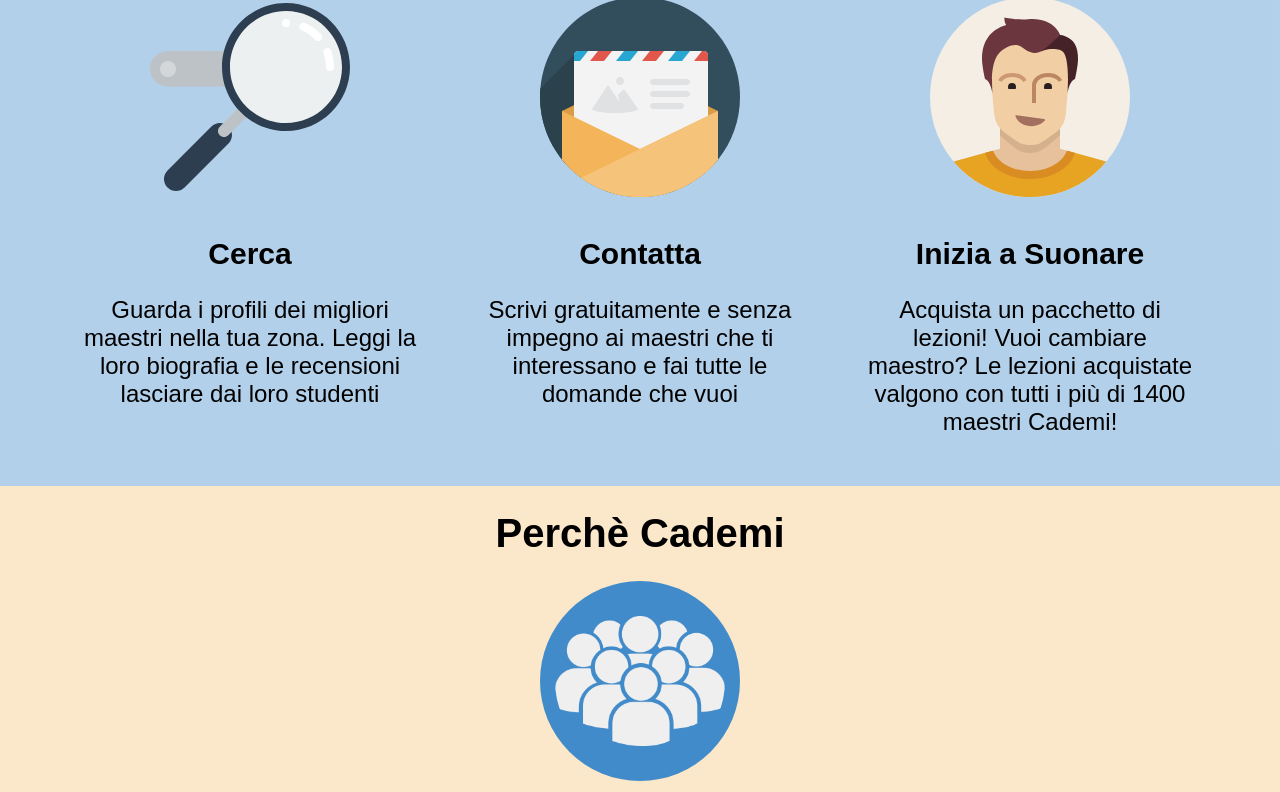
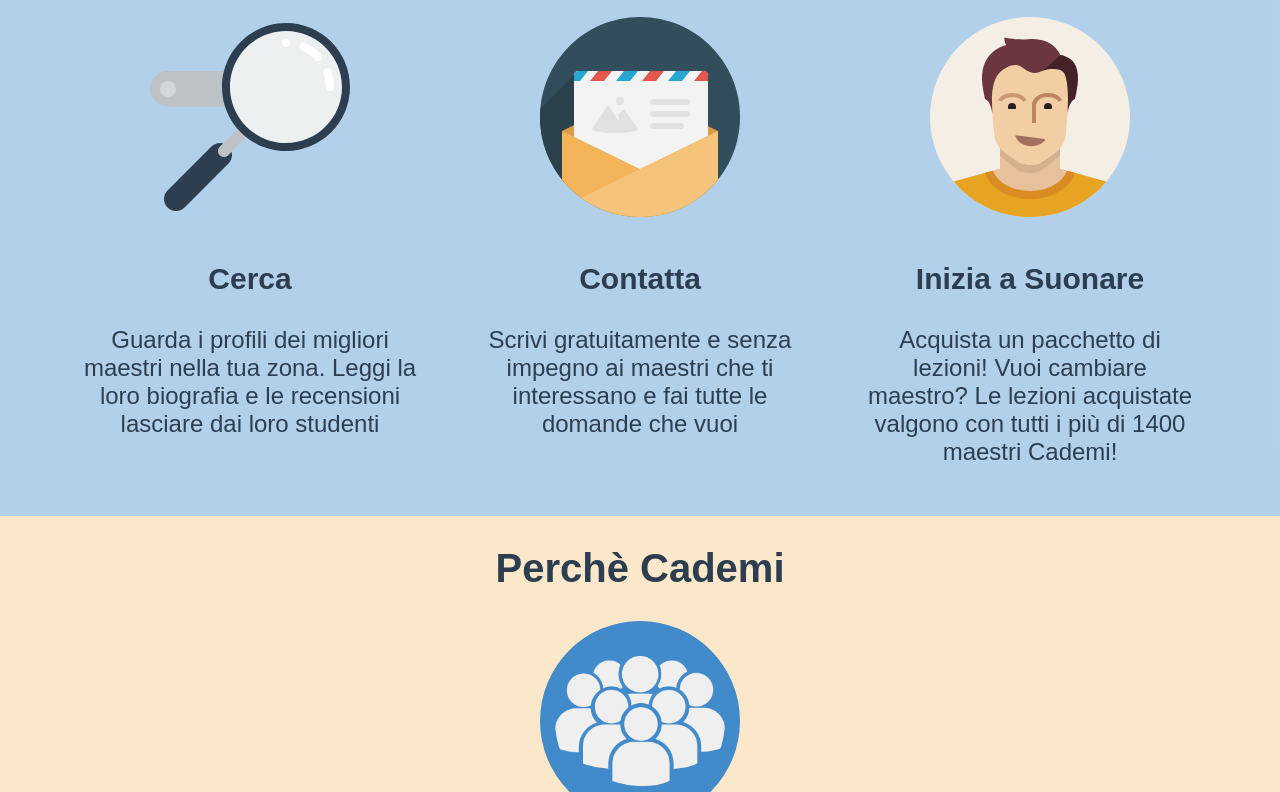
Before and after one commit to FabioMezzina/html-css-resp-wannabe-12bool, a plain HTML site: page index.html in a window 1280 px wide. Shown: the part 570-1362 px from the top of the page. Drawn offline with Linux system fonts and the light colour scheme.

Commit message:
mod spacing + text color

```diff
--- a/css/style.css
+++ b/css/style.css
@@ -7,6 +7,7 @@
 /* GENERAL */
 body {
   font-family: sans-serif;
+  color: #2c3e50;
 }
 
 #lessons {
@@ -33,7 +34,7 @@ body {
 /* TYPOGRAPHY */
 h1,
 h2 {
-  padding: 15px 0;
+  padding: 20px 0;
   text-align: center;
 }
 
@@ -79,7 +80,7 @@ hr {
 
   h1,
   h2 {
-    padding: 20px 0;
+    padding: 25px 0;
     text-align: center;
   }
 
@@ -107,7 +108,7 @@ hr {
   }
   h1,
   h2 {
-    padding: 25px 0;
+    padding: 30px 0;
     text-align: center;
   }
 
```
